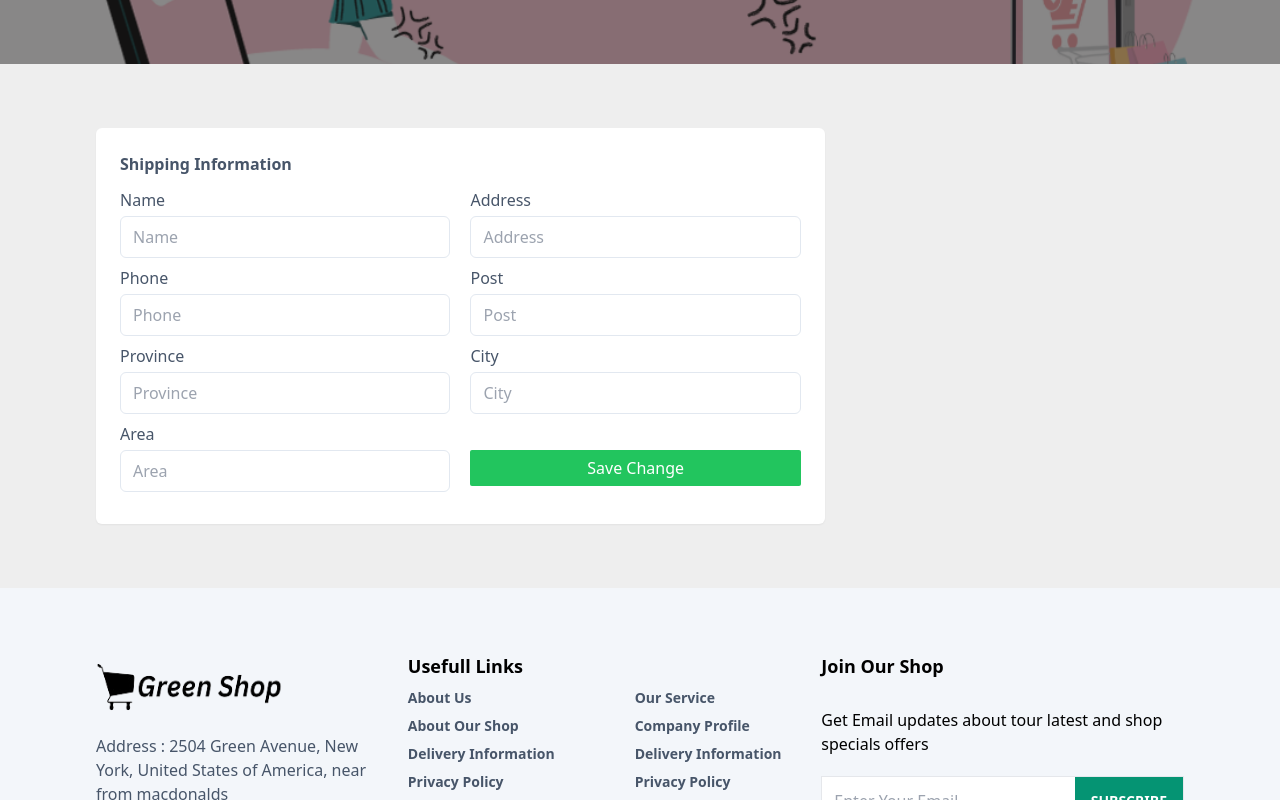
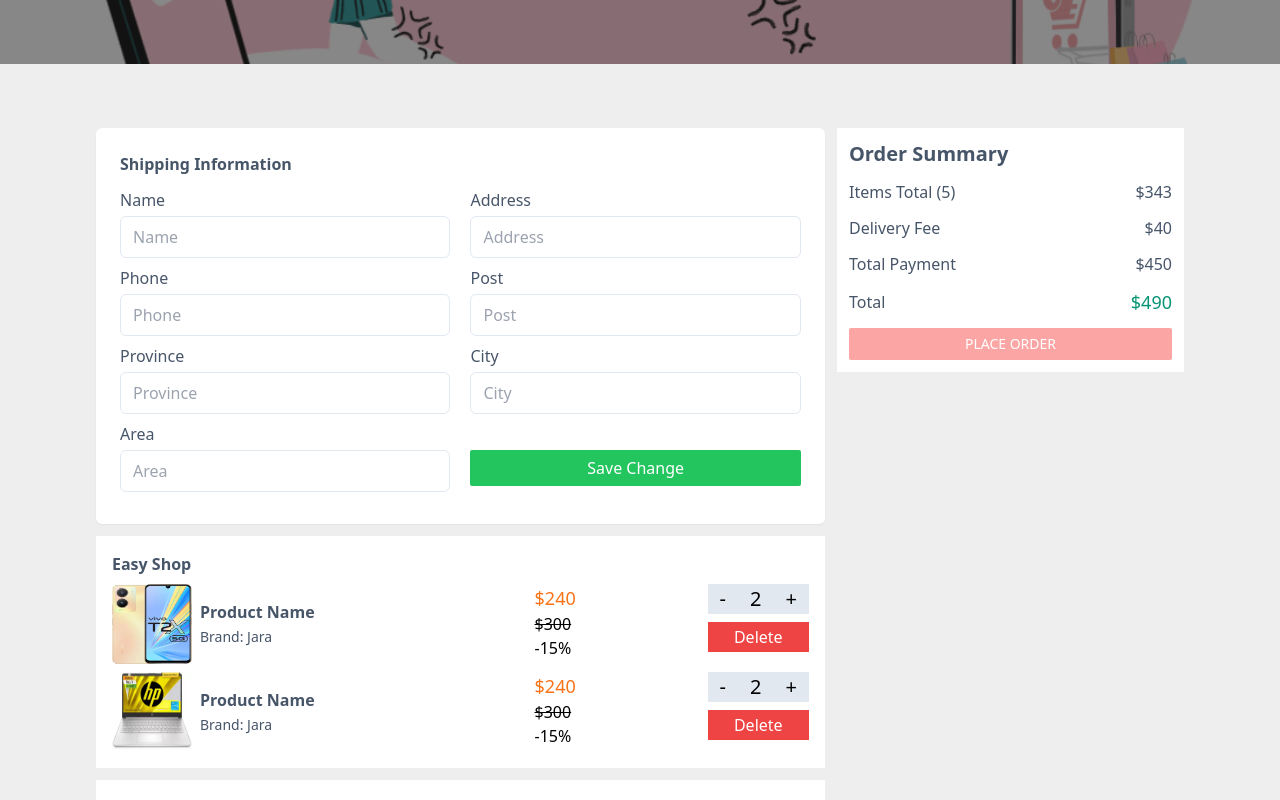
Before and after one commit to webdevmahabub/frontend-mern-multi-vendor-ecommerce, a React (Create React App) app: page /shipping in a window 1280 px wide. Shown: the part 360-1160 px from the top of the page. Built offline with nearby package versions, Linux system fonts and the light colour scheme.

Commit message:
Shipping page design Setup Part 4

```diff
--- a/src/pages/Shipping.jsx
+++ b/src/pages/Shipping.jsx
@@ -120,25 +120,92 @@ const Shipping = () => {
                 <h2 className='text-slate-600 font-semibold pb-2'>Deliver To {state.name}</h2>
                 <p>
                     <span className='bg-blue-200 text-blue-800 text-sm font-medium mr-2 px-2 py-1 rounded'>Home</span>
-                    <span>address , provice  ctyu </span>
+                    <span>{state.phone} {state.address} {state.province} {state.city} {state.area}  </span>
 
                     <span onClick={() => setRes(false)} className='text-indigo-500 cursor-pointer'>Change </span>
                 </p>
 
-                <p className='text-slate-600 text-sm' >Email To ariyan@gmail.com</p>
+                <p className='text-slate-600 text-sm' >Email To hyiptrust2017@gmail.com</p>
 
             </div>
             }
 
+            </div>
+              {
+                   [1,2].map((p,i) => <div className='flex bg-white p-4 flex-col gap-2'>
+                   <div className='flex justify-start items-center'>
+                       <h2 className='text-md text-slate-600 font-bold'>Easy Shop</h2>
+                   </div>
+                   {
+                       [1,2].map((p,i) => <div className='w-full flex flex-wrap'>
+                       <div className='flex sm:w-full gap-2 w-7/12'>
+                           <div className='flex gap-2 justify-start items-center'>
+                       <img className='w-[80px] h-[80px]' src={`http://localhost:3000/images/products/${i+1}.webp`} alt="" />
+                       <div className='pr-4 text-slate-600'>
+                       <h2 className='text-md font-semibold'>Product Name </h2>
+                       <span className='text-sm'>Brand: Jara</span>
+                       </div>
+                           </div>
+                       </div>
+   <div className='flex justify-between w-5/12 sm:w-full sm:mt-3'>
+       <div className='pl-4 sm:pl-0'>
+           <h2 className='text-lg text-orange-500'>$240</h2>
+           <p className='line-through'>$300</p>
+           <p>-15%</p>
+       </div>
+       <div className='flex gap-2 flex-col'>
+           <div className='flex bg-slate-200 h-[30px] justify-center items-center text-xl'>
+               <div className='px-3 cursor-pointer'>-</div>
+               <div className='px-3'>2</div>
+               <div className='px-3 cursor-pointer'>+</div>
+           </div>
+           <button className='px-5 py-[3px] bg-red-500 text-white'>Delete</button>
+       </div>
+   </div>
+                   </div>)
+                   }
+               </div>)
+                }
 
 
 
-                    </div>
+
+ </div>
+            </div>
+
+            <div className='w-[33%] md-lg:w-full'>
+    <div className='pl-3 md-lg:pl-0 md-lg:mt-5'>
+
+            <div className='bg-white p-3 text-slate-600 flex flex-col gap-3'>
+                <h2 className='text-xl font-bold'>Order Summary</h2>
+                <div className='flex justify-between items-center'>
+                    <span>Items Total (5) </span>
+                    <span>$343 </span>
+                </div>
+                <div className='flex justify-between items-center'>
+                    <span>Delivery Fee </span>
+                    <span>$40 </span>
+                </div>
+
+                <div className='flex justify-between items-center'>
+                    <span>Total Payment </span>
+                    <span>$450 </span>
+                </div>
+
+
+                <div className='flex justify-between items-center'>
+                    <span>Total</span>
+                    <span className='text-lg text-[#059473]'>$490 </span>
+                </div>
+                <button disabled={res ? false : true} className={`px-5 py-[6px] rounded-sm hover:shadow-red-500/50 hover:shadow-lg ${res ? 'bg-red-500' : 'bg-red-300'}  text-sm text-white uppercase`}>
+                   Place Order
+                </button>
                 </div>
 
             </div>
             </div>
 
+        </div>
         </div>
 
 
```
